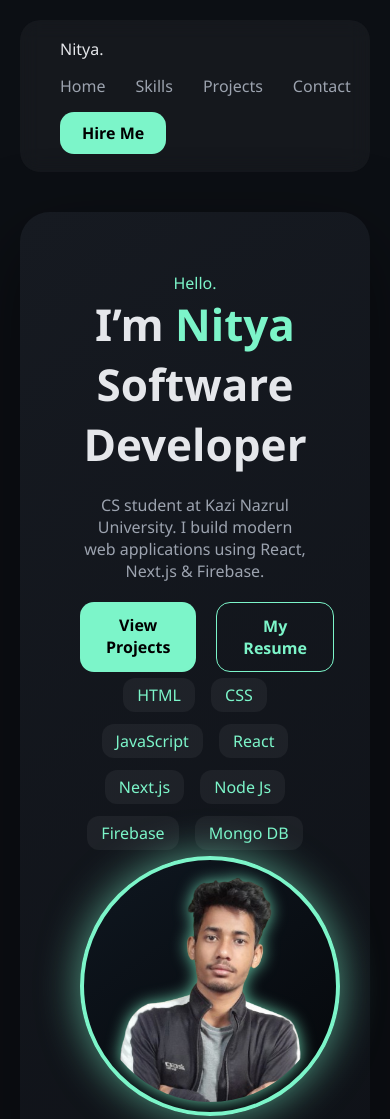
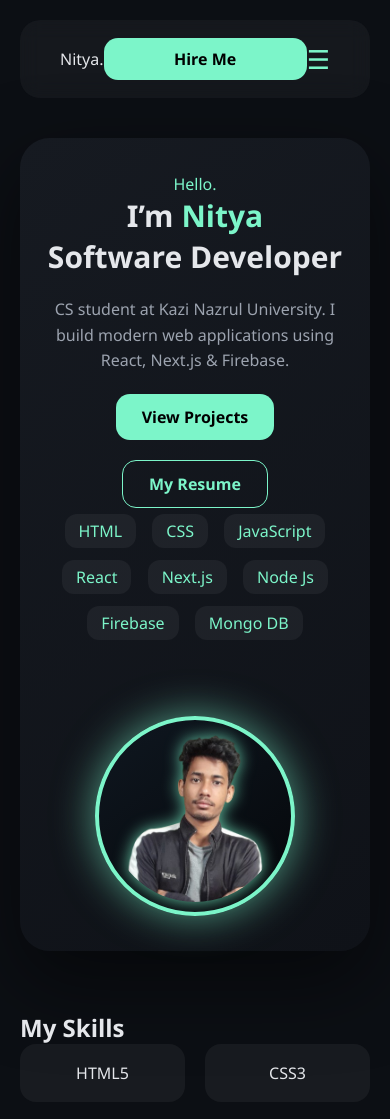
Before and after one commit to N-kumar36/my-portfolio, a plain HTML site: page index.html in a window 390 px wide. Shown: the top 1119 px of the page. Drawn offline with Linux system fonts and the light colour scheme.

Commit message:
Responcive The ui

```diff
--- a/index.html
+++ b/index.html
@@ -21,6 +21,11 @@
   </ul>
 
   <a href="https://wa.me/919064394702" target="_blank" class="hire-btn">Hire Me</a>
+
+  <div class="menu-toggle" id="menuToggle">
+  ☰
+</div>
+
 </nav>
 
 <!-- HERO -->
--- a/script.js
+++ b/script.js
@@ -18,3 +18,12 @@ window.addEventListener("scroll", () => {
     }
   });
 });
+
+
+
+const menuToggle = document.getElementById("menuToggle");
+const navLinksContainer = document.querySelector(".nav-links");
+
+menuToggle.addEventListener("click", () => {
+  navLinksContainer.classList.toggle("show");
+});
--- a/style.css
+++ b/style.css
@@ -1,3 +1,6 @@
+/* =======================
+   GLOBAL RESET
+======================= */
 * {
   margin: 0;
   padding: 0;
@@ -14,7 +17,9 @@ body {
   color: #e5e7eb;
 }
 
-/* NAVBAR */
+/* =======================
+   NAVBAR
+======================= */
 .navbar {
   margin: 20px;
   padding: 18px 40px;
@@ -35,6 +40,7 @@ body {
 .nav-links a {
   text-decoration: none;
   color: #9ca3af;
+  transition: 0.3s;
 }
 
 .nav-links a:hover,
@@ -51,7 +57,17 @@ body {
   font-weight: 600;
 }
 
-/* HERO */
+/* MOBILE MENU ICON */
+.menu-toggle {
+  display: none;
+  font-size: 26px;
+  cursor: pointer;
+  color: #7cf5c9;
+}
+
+/* =======================
+   HERO SECTION
+======================= */
 .hero-section {
   padding: 20px;
 }
@@ -62,7 +78,9 @@ body {
   padding: 60px;
   display: flex;
   justify-content: space-between;
-  box-shadow: 0 30px 80px rgba(0, 0, 0, .5);
+  align-items: center;
+  gap: 40px;
+  box-shadow: 0 30px 80px rgba(0, 0, 0, 0.5);
 }
 
 .hello {
@@ -80,6 +98,7 @@ body {
 .sub-text {
   color: #9ca3af;
   margin: 20px 0;
+  line-height: 1.6;
 }
 
 .hero-buttons {
@@ -112,17 +131,18 @@ body {
   background: rgba(255, 255, 255, 0.05);
 }
 
+/* HERO IMAGE */
 .hero-image .circle {
   width: 260px;
   height: 260px;
   border-radius: 50%;
   border: 4px solid #7cf5c9;
   padding: 10px;
-  box-shadow: 0 0 40px rgba(124, 245, 201, .6);
   display: flex;
   justify-content: center;
   align-items: center;
   background: linear-gradient(145deg, #0f1720, #05070a);
+  box-shadow: 0 0 40px rgba(124, 245, 201, 0.6);
 }
 
 .hero-image img {
@@ -130,12 +150,12 @@ body {
   height: 100%;
   border-radius: 50%;
   object-fit: cover;
-  filter: drop-shadow(0 0 8px rgba(124, 245, 201, 0.812));
+  filter: drop-shadow(0 0 8px rgba(124, 245, 201, 0.8));
 }
 
-
-
-/* SKILLS */
+/* =======================
+   SKILLS
+======================= */
 .skills-section {
   padding: 60px;
 }
@@ -153,7 +173,9 @@ body {
   text-align: center;
 }
 
-/* STATS */
+/* =======================
+   STATS
+======================= */
 .stats {
   display: flex;
   gap: 30px;
@@ -169,9 +191,12 @@ body {
 
 .stat-card h3 {
   color: #7cf5c9;
+  font-size: 34px;
 }
 
-/* PROJECTS */
+/* =======================
+   PROJECTS
+======================= */
 .projects-section {
   padding: 60px;
 }
@@ -198,8 +223,8 @@ body {
 }
 
 .project-card.featured {
-  border: 1px solid rgba(124, 245, 201, .35);
-  box-shadow: 0 25px 60px rgba(124, 245, 201, .18);
+  border: 1px solid rgba(124, 245, 201, 0.35);
+  box-shadow: 0 25px 60px rgba(124, 245, 201, 0.18);
 }
 
 .project-btn {
@@ -213,6 +238,9 @@ body {
   font-weight: 600;
 }
 
+/* =======================
+   FOOTER
+======================= */
 .footer {
   background: linear-gradient(135deg, #05070a, #0b0f14);
   padding: 50px 20px;
@@ -240,7 +268,7 @@ body {
 }
 
 .social-links a {
-  color: #ffffff;
+  color: #fff;
   text-decoration: none;
   padding: 8px 14px;
   border: 1px solid rgba(124, 245, 201, 0.3);
@@ -260,20 +288,75 @@ body {
   color: #8a98a6;
 }
 
+/* =======================
+   RESPONSIVE
+======================= */
+@media (max-width: 768px) {
 
-/* RESPONSIVE */
-@media (max-width: 900px) {
+  .menu-toggle {
+    display: block;
+  }
+
+  .nav-links {
+    width: 100%;
+    flex-direction: column;
+    background: rgba(0, 0, 0, 0.85);
+    border-radius: 16px;
+    padding: 20px;
+    display: none;
+  }
+
+  .nav-links.show {
+    display: flex;
+  }
+
+  .hire-btn {
+    width: 100%;
+    text-align: center;
+  }
+
   .hero-card {
     flex-direction: column;
     text-align: center;
+    padding: 35px 20px;
+  }
+
+  .hero-text h1 {
+    font-size: 30px;
+  }
+
+  .hero-buttons {
+    flex-direction: column;
+    align-items: center;
+  }
+
+  .hero-image {
+    margin-top: 30px;
+  }
+
+  .hero-image .circle {
+    width: 200px;
+    height: 200px;
+  }
+
+  .skills-section,
+  .projects-section,
+  .stats {
+    padding: 40px 20px;
   }
 
   .stats {
     flex-direction: column;
   }
+}
 
-  .navbar {
-    flex-wrap: wrap;
-    gap: 15px;
+@media (max-width: 600px) {
+  .footer h2 {
+    font-size: 22px;
+  }
+
+  .social-links a {
+    font-size: 0.85rem;
+    padding: 6px 12px;
   }
 }
```
